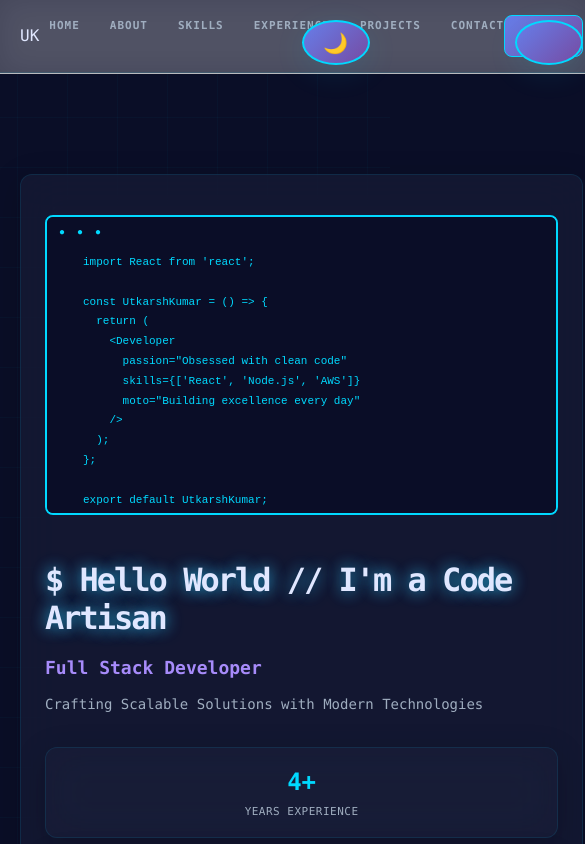
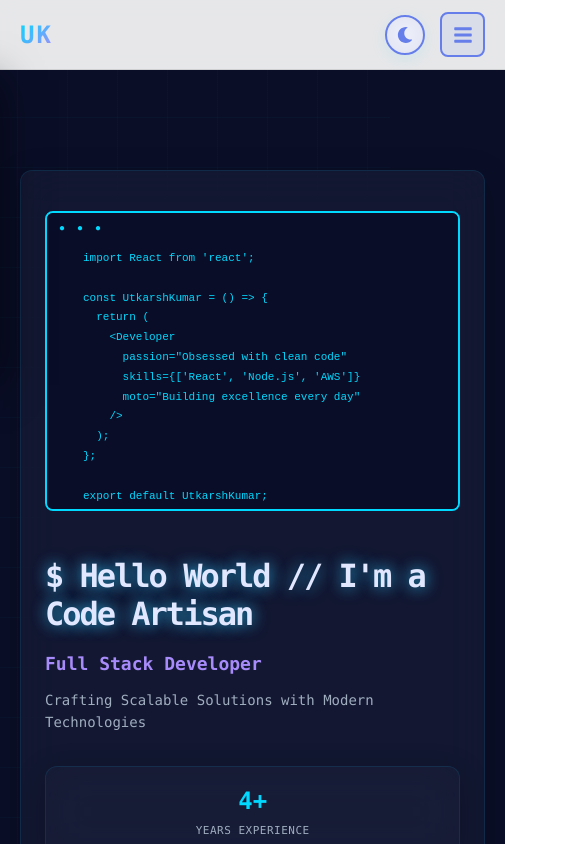
Before and after one commit to kutkarshh/UtkarshK, a React (Vite) app: page / in a window 390 px wide. Shown: the top 844 px of the page, 585 px wide, since content can reach past the window. Built offline with nearby package versions, Linux system fonts and the light colour scheme.

Commit message:
Fixed Day n Night Button Toggle

```diff
--- a/src/App.css
+++ b/src/App.css
@@ -69,37 +69,201 @@
   100% { background-position: 50px 50px; }
 }
 
-/* Theme Toggle Button */
-.theme-toggle {
-  position: fixed;
-  top: 30px;
-  right: 30px;
+/* Header Component */
+.header {
+  position: sticky;
+  top: 0;
   z-index: 1000;
-  width: 50px;
-  height: 50px;
+  background: rgba(10, 14, 39, 0.8);
+  backdrop-filter: blur(15px);
+  border-bottom: 1px solid var(--border-color);
+  transition: all 0.3s ease;
+}
+
+.header.scrolled {
+  background: rgba(10, 14, 39, 0.95);
+  box-shadow: 0 4px 20px rgba(0, 0, 0, 0.3);
+}
+
+.nav-container {
+  max-width: 1400px;
+  margin: 0 auto;
+  padding: 16px 40px;
+  display: flex;
+  justify-content: space-between;
+  align-items: center;
+  gap: 20px;
+}
+
+.logo {
+  font-size: 24px;
+  font-weight: 900;
+  color: var(--accent-cyan);
+  text-transform: uppercase;
+  letter-spacing: 2px;
+  cursor: pointer;
+  transition: all 0.3s ease;
+}
+
+.logo:hover {
+  transform: scale(1.05);
+  text-shadow: 0 0 20px rgba(0, 217, 255, 0.5);
+}
+
+.logo span {
+  background: linear-gradient(135deg, var(--accent-cyan), var(--accent-purple));
+  -webkit-background-clip: text;
+  -webkit-text-fill-color: transparent;
+  background-clip: text;
+}
+
+.nav-links {
+  display: flex;
+  gap: 30px;
+  list-style: none;
+  margin: 0;
+  padding: 0;
+  align-items: center;
+}
+
+.nav-links li {
+  margin: 0;
+}
+
+.nav-links a {
+  color: var(--text-secondary);
+  text-decoration: none;
+  font-size: 13px;
+  font-weight: 600;
+  position: relative;
+  transition: color 0.3s ease;
+  text-transform: uppercase;
+  letter-spacing: 1px;
+  padding: 8px 0;
+}
+
+.nav-links a::after {
+  content: '';
+  position: absolute;
+  bottom: 0;
+  left: 0;
+  width: 0;
+  height: 2px;
+  background: var(--accent-cyan);
+  transition: width 0.3s ease;
+}
+
+.nav-links a:hover {
+  color: var(--accent-cyan);
+}
+
+.nav-links a:hover::after {
+  width: 100%;
+}
+
+.nav-actions {
+  display: flex;
+  align-items: center;
+  gap: 15px;
+}
+
+.theme-toggle-btn {
+  position: relative;
+  width: 45px;
+  height: 45px;
   border-radius: 50%;
   background: rgba(0, 217, 255, 0.1);
   border: 2px solid var(--accent-cyan);
   color: var(--accent-cyan);
   cursor: pointer;
-  font-size: 24px;
+  font-size: 18px;
   display: flex;
   align-items: center;
   justify-content: center;
   transition: all 0.3s cubic-bezier(0.34, 1.56, 0.64, 1);
   backdrop-filter: blur(10px);
-  box-shadow: 0 8px 32px rgba(0, 217, 255, 0.1);
+  box-shadow: 0 4px 16px rgba(0, 217, 255, 0.1);
+  padding: 0;
+  margin: 0;
+  text-transform: none;
+  letter-spacing: 0;
 }
 
-.theme-toggle:hover {
+.theme-toggle-btn:hover {
   background: rgba(0, 217, 255, 0.2);
   box-shadow: 0 0 20px rgba(0, 217, 255, 0.4),
               inset 0 0 20px rgba(0, 217, 255, 0.1);
-  transform: scale(1.1) rotate(20deg);
+  transform: scale(1.1) rotate(15deg);
 }
 
-.theme-toggle:active {
+.theme-toggle-btn:active {
   transform: scale(0.95);
+}
+
+.mobile-menu-btn {
+  display: none;
+  width: 45px;
+  height: 45px;
+  border-radius: 8px;
+  background: rgba(0, 217, 255, 0.1);
+  border: 2px solid var(--accent-cyan);
+  color: var(--accent-cyan);
+  cursor: pointer;
+  font-size: 20px;
+  align-items: center;
+  justify-content: center;
+  transition: all 0.3s ease;
+  padding: 0;
+  margin: 0;
+  text-transform: none;
+  letter-spacing: 0;
+}
+
+.mobile-menu-btn:hover {
+  background: rgba(0, 217, 255, 0.2);
+  transform: scale(1.05);
+}
+
+/* Responsive Navigation */
+@media (max-width: 768px) {
+  .nav-container {
+    padding: 12px 20px;
+  }
+
+  .nav-links {
+    position: fixed;
+    top: 70px;
+    left: 0;
+    right: 0;
+    background: rgba(10, 14, 39, 0.98);
+    backdrop-filter: blur(20px);
+    flex-direction: column;
+    padding: 30px 20px;
+    gap: 20px;
+    transform: translateX(-100%);
+    transition: transform 0.3s ease;
+    border-bottom: 1px solid var(--border-color);
+    box-shadow: 0 10px 40px rgba(0, 0, 0, 0.5);
+  }
+
+  .nav-links.active {
+    transform: translateX(0);
+  }
+
+  .nav-links a {
+    font-size: 16px;
+    padding: 12px 0;
+  }
+
+  .mobile-menu-btn {
+    display: flex;
+  }
+
+  .theme-toggle-btn {
+    width: 40px;
+    height: 40px;
+    font-size: 16px;
+  }
 }
 
 /* Glassmorphism Card Base */
@@ -231,8 +395,8 @@
   }
 }
 
-/* Navigation */
-nav {
+/* Legacy Navigation Styles - kept for backward compatibility */
+nav:not(.nav-container) {
   background: rgba(10, 14, 39, 0.7);
   backdrop-filter: blur(15px);
   border-bottom: 1px solid var(--border-color);
@@ -245,7 +409,7 @@
   align-items: center;
 }
 
-nav a {
+nav:not(.nav-container) a {
   color: var(--text-secondary);
   text-decoration: none;
   font-size: 13px;
@@ -257,7 +421,7 @@
   letter-spacing: 1px;
 }
 
-nav a::after {
+nav:not(.nav-container) a::after {
   content: '';
   position: absolute;
   bottom: -5px;
@@ -268,24 +432,16 @@
   transition: width 0.3s ease;
 }
 
-nav a:hover {
+nav:not(.nav-container) a:hover {
   color: var(--accent-cyan);
 }
 
-nav a:hover::after {
+nav:not(.nav-container) a:hover::after {
   width: 100%;
 }
 
-.nav-links {
-    display: flex;
-      gap: 20px;
-        list-style: none;
-          margin: 0;
-            padding: 0;
-            }
-
 /* Buttons */
-button {
+button:not(.theme-toggle-btn):not(.mobile-menu-btn) {
   background: linear-gradient(135deg, rgba(0, 217, 255, 0.1), rgba(167, 139, 250, 0.1));
   border: 1px solid var(--accent-cyan);
   color: var(--accent-cyan);
@@ -308,11 +464,40 @@
       color: #1a202c;
       }
 
-      html:not(.dark) .header {
-          background: rgba(255, 255, 255, 0.8);
-            backdrop-filter: blur(10px);
-              border-bottom: 1px solid rgba(0, 0, 0, 0.1);
-              }
+html:not(.dark) .header {
+  background: rgba(255, 255, 255, 0.9);
+  backdrop-filter: blur(10px);
+  border-bottom: 1px solid rgba(0, 0, 0, 0.1);
+}
+
+html:not(.dark) .header.scrolled {
+  background: rgba(255, 255, 255, 0.95);
+  box-shadow: 0 4px 20px rgba(0, 0, 0, 0.1);
+}
+
+html:not(.dark) .nav-links a {
+  color: #4a5568;
+}
+
+html:not(.dark) .nav-links a:hover {
+  color: #667eea;
+}
+
+html:not(.dark) .logo {
+  color: #667eea;
+}
+
+html:not(.dark) .theme-toggle-btn {
+  background: rgba(102, 126, 234, 0.1);
+  border-color: #667eea;
+  color: #667eea;
+}
+
+html:not(.dark) .mobile-menu-btn {
+  background: rgba(102, 126, 234, 0.1);
+  border-color: #667eea;
+  color: #667eea;
+}
 
               html:not(.dark) .glass {
                   background: rgba(255, 255, 255, 0.25);
@@ -328,7 +513,7 @@
                               background: linear-gradient(135deg, #764ba2 0%, #667eea 100%);
                               }
 
-button::before {
+button:not(.theme-toggle-btn):not(.mobile-menu-btn)::before {
   content: '';
   position: absolute;
   top: 0;
@@ -339,14 +524,14 @@
   transition: left 0.5s ease;
 }
 
-button:hover {
+button:not(.theme-toggle-btn):not(.mobile-menu-btn):hover {
   box-shadow: 0 0 20px rgba(0, 217, 255, 0.4), inset 0 0 20px rgba(0, 217, 255, 0.1);
   transform: translateY(-2px);
   border-color: var(--accent-purple);
   color: var(--accent-purple);
 }
 
-button:hover::before {
+button:not(.theme-toggle-btn):not(.mobile-menu-btn):hover::before {
   left: 100%;
 }
 
@@ -369,13 +554,6 @@
     font-size: 11px;
   }
 
-  .theme-toggle {
-    top: 20px;
-    right: 20px;
-    width: 45px;
-    height: 45px;
-    font-size: 20px;
-  }
 }
 
 /* Professional Layout and Component Styling */
--- a/src/App.jsx
+++ b/src/App.jsx
@@ -19,10 +19,7 @@
 
   return (
     <div className={`app ${isDark ? 'dark' : 'light'}`}>
-      <button className="theme-toggle" onClick={toggleTheme} title="Toggle dark mode">
-        {isDark ? '☀️' : '🌙'}
-      </button>
-      <Header />
+      <Header isDark={isDark} toggleTheme={toggleTheme} />
       <Hero />
       <About />
       <Skills />
--- a/src/components/Header.jsx
+++ b/src/components/Header.jsx
@@ -1,10 +1,9 @@
 import { useState, useEffect } from 'react';
 import { FaBars, FaTimes, FaMoon, FaSun } from 'react-icons/fa';
 
-const Header = () => {
+const Header = ({ isDark, toggleTheme }) => {
   const [isOpen, setIsOpen] = useState(false);
   const [scrolled, setScrolled] = useState(false);
-  const [darkMode, setDarkMode] = useState(false);
 
   useEffect(() => {
     const handleScroll = () => setScrolled(window.scrollY > 50);
@@ -13,8 +12,8 @@
   }, []);
 
   useEffect(() => {
-    document.documentElement.classList.toggle('dark', darkMode);
-  }, [darkMode]);
+    document.documentElement.classList.toggle('dark', isDark);
+  }, [isDark]);
 
   const navLinks = [
     { name: 'Home', href: '#home' },
@@ -37,10 +36,10 @@
           ))}
         </ul>
         <div className="nav-actions">
-          <button className="theme-toggle" onClick={() => setDarkMode(!darkMode)}>
-            {darkMode ? <FaSun /> : <FaMoon />}
+          <button className="theme-toggle-btn" onClick={toggleTheme} aria-label="Toggle theme">
+            {isDark ? <FaSun /> : <FaMoon />}
           </button>
-          <button className="mobile-menu-btn" onClick={() => setIsOpen(!isOpen)}>
+          <button className="mobile-menu-btn" onClick={() => setIsOpen(!isOpen)} aria-label="Toggle menu">
             {isOpen ? <FaTimes /> : <FaBars />}
           </button>
         </div>
```
